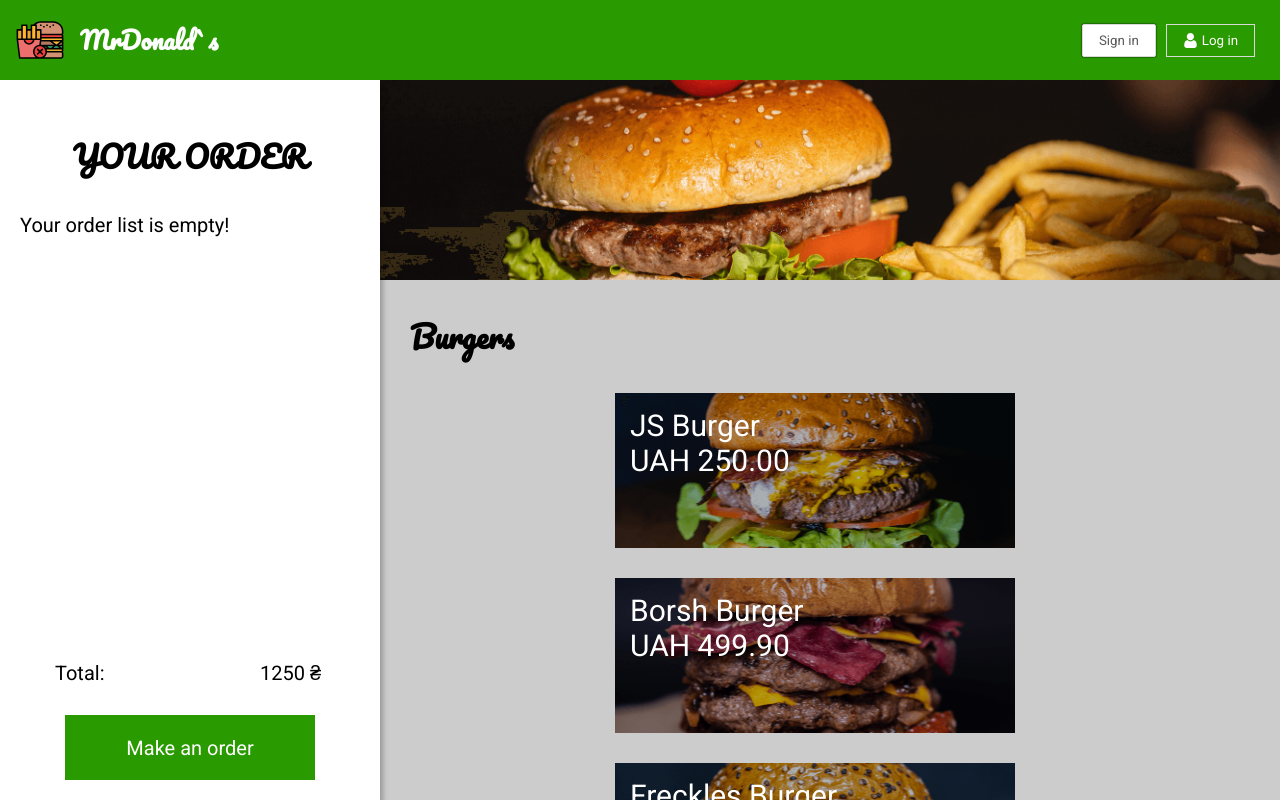
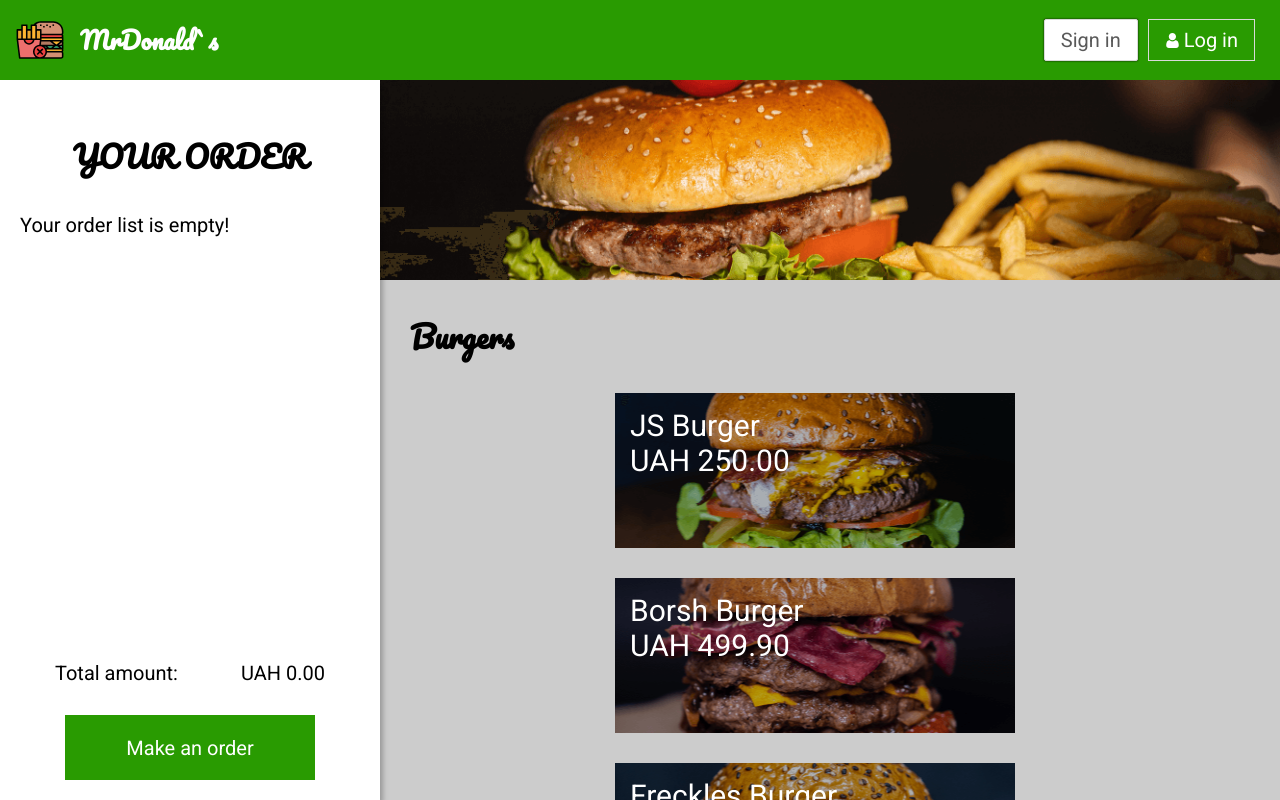
Before and after one commit to VetalSh/mrdonalds, a React (Create React App) app: page / in a window 1280 px wide. Shown: the top 800 px of the page. Built offline with nearby package versions, Linux system fonts and the light colour scheme.

Commit message:
Goods calculator added

```diff
--- /dev/null
+++ b/src/Components/Functions/secondaryFunctions.js
@@ -0,0 +1,4 @@
+export const totalPriceItems = order => order.price * order.count;
+
+export const formatCurrency = value => value.toLocaleString('uah',
+    { style: 'currency', currency: 'UAH' });
--- /dev/null
+++ b/src/Components/Hooks/useCount.js
@@ -0,0 +1,9 @@
+import { useState } from "react";
+
+export function useCount() {
+    const [count, setCount] = useState(1);
+
+    const onChange = e => setCount(e.target.value);
+
+    return { count, setCount, onChange }
+}
--- a/src/Components/Menu/ListItem.js
+++ b/src/Components/Menu/ListItem.js
@@ -1,5 +1,6 @@
 import React from "react";
 import styled from "styled-components";
+import { formatCurrency } from "../Functions/secondaryFunctions";
 
 const List = styled.ul`
     display: flex;
@@ -47,9 +48,7 @@
                 img={item.img}
                 onClick={() => setOpenItem(item)}>
                 <p>{item.name}</p>
-                <p>{item.price.toLocaleString('uah',
-                    { style: 'currency', currency: 'UAH' }
-                )}</p>
+                <p>{formatCurrency(item.price)}</p>
             </Item>
         ))}
     </List>
--- /dev/null
+++ b/src/Components/Modal/CountItem.js
@@ -0,0 +1,31 @@
+import React from "react";
+import styled from "styled-components";
+
+const CountWrapper = styled.div`
+    display: flex;
+    justify-content: space-between;
+`;
+
+const CountInput = styled.input`
+    width: 50px;
+    font-size: 20px;
+`;
+
+const ButtonCount = styled.button`
+    background-color: transparent;
+`;
+
+export function CountItem(counter) {
+    const { count, setCount, onChange } = counter;
+
+    return (
+        <CountWrapper>
+            <span>Amount</span>
+            <CountWrapper>
+                <ButtonCount disabled={count <= 1} onClick={() => setCount(count - 1)}>-</ButtonCount>
+                <CountInput type="number" min="1" max="100" value={count < 1 ? 1 : count} onChange={onChange} />
+                <ButtonCount onClick={() => setCount(count + 1)}>+</ButtonCount>
+            </CountWrapper>
+        </CountWrapper>
+    )
+}
--- a/src/Components/Modal/ModalItem.js
+++ b/src/Components/Modal/ModalItem.js
@@ -1,6 +1,10 @@
 import React from "react";
 import styled from "styled-components";
 import { ButtonCheckout } from "../Style/ButtonCheckout";
+import { CountItem } from "./CountItem";
+import { useCount } from "../Hooks/useCount";
+import { totalPriceItems } from "../Functions/secondaryFunctions";
+import { formatCurrency } from "../Functions/secondaryFunctions";
 
 const Overlay = styled.div`
     position: fixed;
@@ -46,7 +50,14 @@
     font-family: 'Pacifico', cursive;
 `;
 
+const TotalPriceItem = styled.div`
+    display: flex;
+    justify-content: space-between;
+`;
+
 export const ModalItem = ({ openItem, setOpenItem, orders, setOrders }) => {
+
+    const counter = useCount();
 
     const closeModal = e => {
         if (e.target.id === 'overlay') {
@@ -55,7 +66,8 @@
     }
 
     const order = {
-        ...openItem
+        ...openItem,
+        count: counter.count
     };
 
     const addToOrder = () => {
@@ -70,10 +82,13 @@
                 <Content>
                     <HeaderContent>
                         <div>{openItem.name}</div>
-                        <div>{openItem.price.toLocaleString('uah',
-                            { style: 'currency', currency: 'UAH' }
-                        )}</div>
+                        <div>{formatCurrency(openItem.price)}</div>
                     </HeaderContent>
+                    <CountItem {...counter} />
+                    <TotalPriceItem>
+                        <span>Price:</span>
+                        <span>{formatCurrency(totalPriceItems(order))}</span>
+                    </TotalPriceItem>
                     <ButtonCheckout onClick={addToOrder}>Add</ButtonCheckout>
                 </Content>
             </Modal>
--- a/src/Components/Order/Order.js
+++ b/src/Components/Order/Order.js
@@ -2,6 +2,7 @@
 import styled from "styled-components";
 import { ButtonCheckout } from "../Style/ButtonCheckout";
 import { OrderListItem } from "./OrderListItem";
+import { formatCurrency, totalPriceItems } from "../Functions/secondaryFunctions";
 
 const OrderStyled = styled.section`
     position: fixed;
@@ -46,6 +47,10 @@
 `;
 
 export const Order = ({ orders }) => {
+
+    const total = orders.reduce((result, order) =>
+        totalPriceItems(order) + result, 0)
+
     return (
         <OrderStyled>
             <OrderTitle>YOUR ORDER</OrderTitle>
@@ -58,8 +63,8 @@
 
             </OrderContent>
             <Total>
-                <span>Total: </span>
-                <TotalPrice>1250  &#8372;</TotalPrice>
+                <span>Total amount: </span>
+                <TotalPrice>{formatCurrency(total)}</TotalPrice>
             </Total>
             <ButtonCheckout>Make an order</ButtonCheckout>
         </OrderStyled>
--- a/src/Components/Order/OrderListItem.js
+++ b/src/Components/Order/OrderListItem.js
@@ -1,6 +1,8 @@
 import React from "react";
 import styled from "styled-components";
 import trashImg from "../../image/trash.svg"
+import { totalPriceItems } from "../Functions/secondaryFunctions";
+import { formatCurrency } from "../Functions/secondaryFunctions";
 
 const OrderItemStyled = styled.li`
     display: flex;
@@ -33,8 +35,8 @@
 export const OrderListItem = ({ order }) => (
     <OrderItemStyled>
         <ItemName>{order.name}</ItemName>
-        <span>2</span>
-        <ItemPrice>{order.price} &#8372;</ItemPrice>
+        <span>{order.count}</span>
+        <ItemPrice>{formatCurrency(totalPriceItems(order))}</ItemPrice>
         <TrashButton />
     </OrderItemStyled>
 );
--- a/src/Components/Style/GlobalStyle.js
+++ b/src/Components/Style/GlobalStyle.js
@@ -36,7 +36,16 @@
   }
 
   input, button {
-    font-family: inherit;
+    font: inherit;
+  }
+
+  input[type='number'] {
+    -moz-appearance: textfield;
+  }
+
+  input::-webkit-outer-spin-button,
+  input::-webkit-inner-spin-button {
+    -webkit-appearance: none;
   }
 
   a {
```
